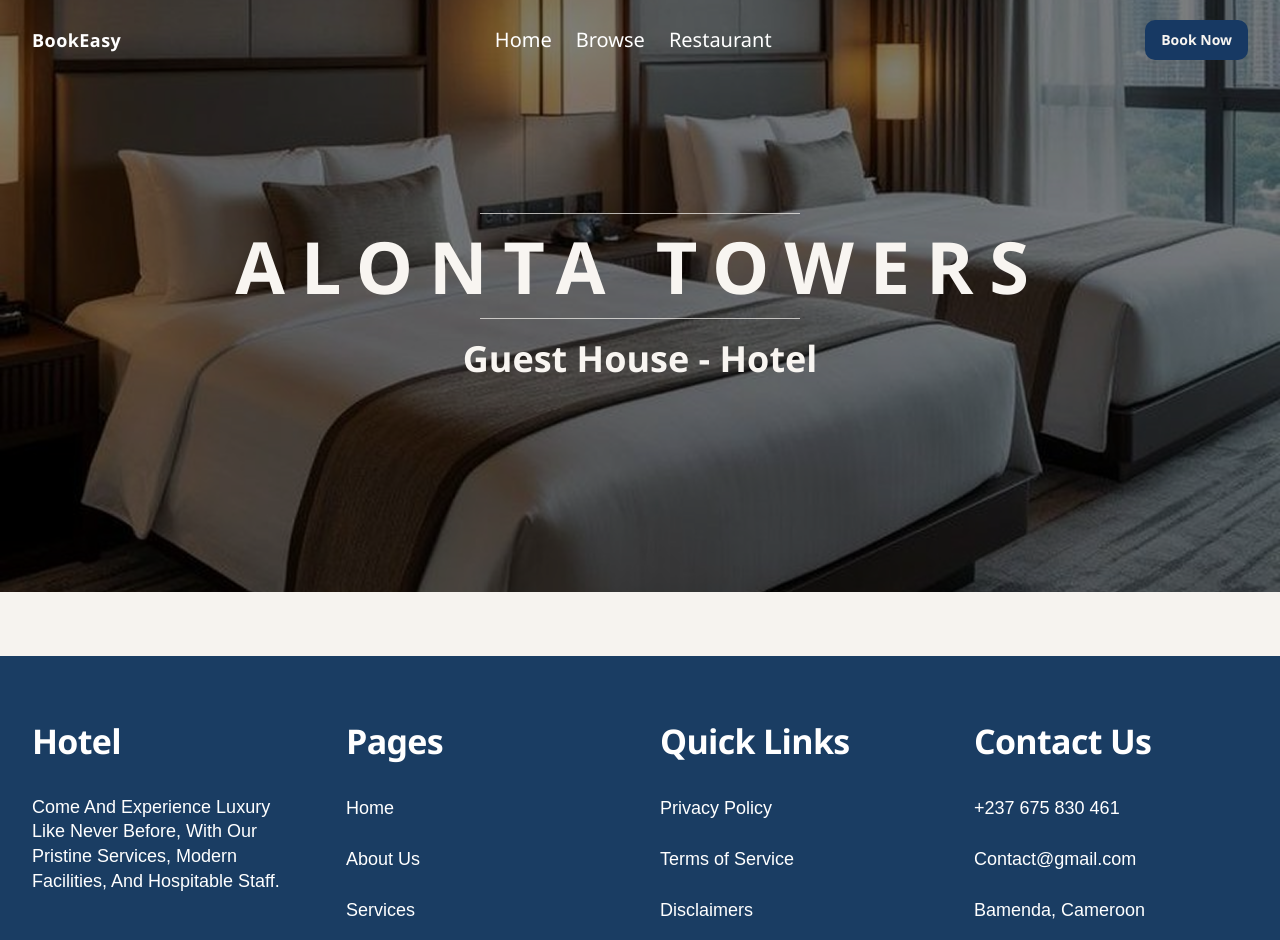
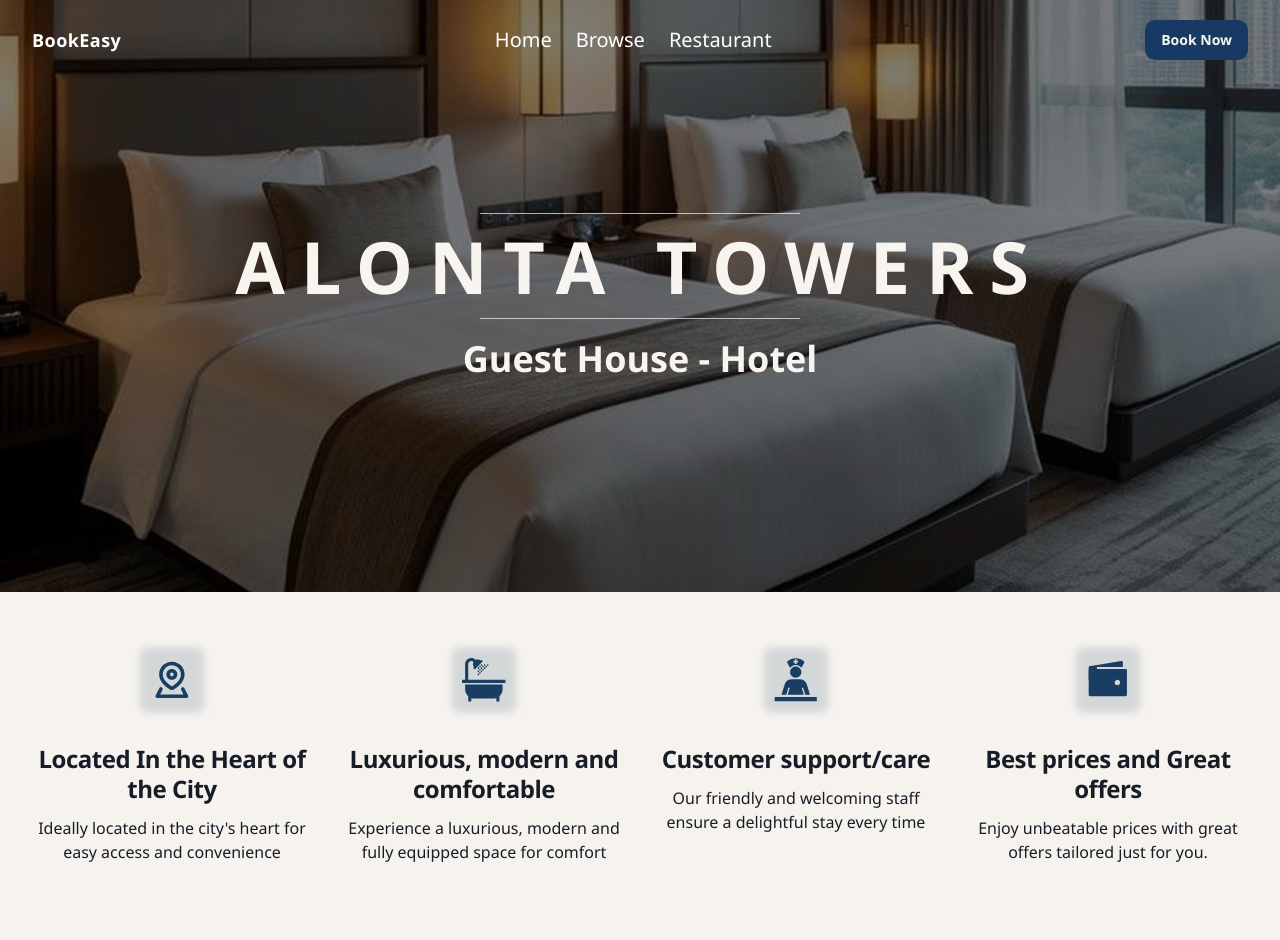
Before and after one commit to SirriCelles/bendu-ap, a Next.js app: page / in a window 1280 px wide. Shown: the top 940 px of the page. Built offline with nearby package versions, Linux system fonts and the light colour scheme.

Commit message:
feat(t-018.3): add amenities icons strip with static assets

```diff
--- a/app/(public)/page.tsx
+++ b/app/(public)/page.tsx
@@ -1,9 +1,11 @@
+import { AmenitiesStrip } from "@/components/public/landing/amenities-strip";
 import { HeroSection } from "@/components/public/landing/hero-section";
 
 export default function PublicPage() {
   return (
     <main>
       <HeroSection />
+      <AmenitiesStrip />
     </main>
   );
 }
--- /dev/null
+++ b/components/public/landing/amenities-strip.tsx
@@ -0,0 +1,59 @@
+import Image from "next/image";
+
+const amenities = [
+  {
+    icon: "/icons/mingcute_location-3-line.svg",
+    title: "Located In the Heart of the City",
+    description: "Ideally located in the city's heart for easy access and convenience",
+  },
+  {
+    icon: "/icons/fa_bathtub.svg",
+    title: "Luxurious, modern and comfortable",
+    description: "Experience a luxurious, modern and fully equipped space for comfort",
+  },
+  {
+    icon: "/icons/medical-icon_i-care-staff-area.svg",
+    title: "Customer support/care",
+    description: "Our friendly and welcoming staff ensure a delightful stay every time",
+  },
+  {
+    icon: "/icons/ion_wallet-sharp.svg",
+    title: "Best prices and Great offers",
+    description: "Enjoy unbeatable prices with great offers tailored just for you.",
+  },
+];
+
+export function AmenitiesStrip() {
+  return (
+    <section className="bg-background py-10 md:pt-12 md:pb-6">
+      <div className="mx-auto w-full max-w-7xl px-4 md:px-8">
+        <div className="grid grid-cols-2 gap-6 md:grid-cols-4 md:gap-8">
+          {amenities.map((item) => (
+            <article key={item.title} className="text-center">
+              <div className="relative mx-auto mb-4 inline-flex h-16 w-16 items-center justify-center md:mb-6 md:h-20 md:w-20">
+                <Image
+                  src="/icons/amenities-icon-bg.svg"
+                  alt=""
+                  fill
+                  className="object-contain"
+                  sizes="80px"
+                />
+                <Image
+                  src={item.icon}
+                  alt=""
+                  width={44}
+                  height={44}
+                  className="relative z-10 h-8 w-8 md:h-11 md:w-11"
+                />
+              </div>
+              <h2 className="text-base font-semibold text-foreground sm:text-lg md:text-[1.5rem] md:leading-tight">
+                {item.title}
+              </h2>
+              <p className="mt-3 text-sm text-foreground sm:text-base">{item.description}</p>
+            </article>
+          ))}
+        </div>
+      </div>
+    </section>
+  );
+}
--- a/components/public/landing/hero-section.tsx
+++ b/components/public/landing/hero-section.tsx
@@ -1,7 +1,4 @@
 import Image from "next/image";
-import Link from "next/link";
-
-import { Button } from "@/components/ui/button";
 
 export function HeroSection() {
   return (
```
Also changed, not shown: public/icons/amenities-icon-bg.svg (added).
